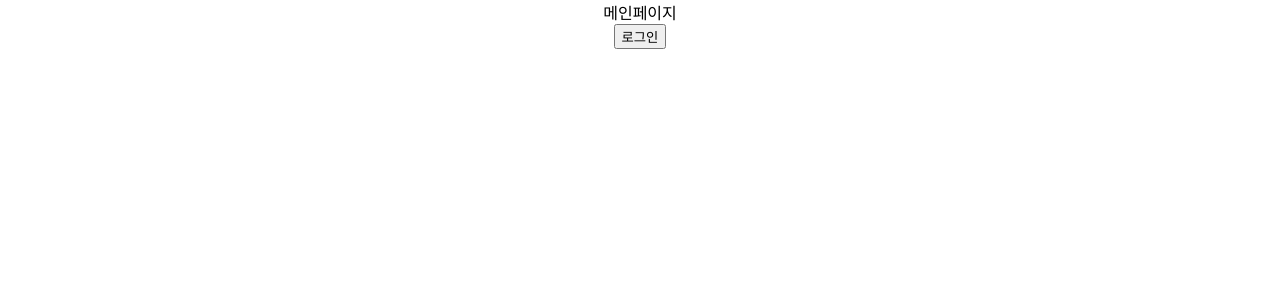
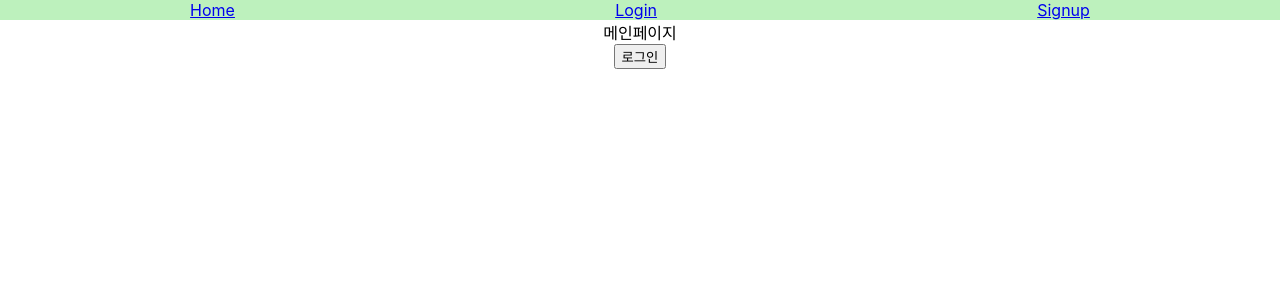
Before and after one commit to Gitaehasam/fishingKingOfToday, a React (Create React App) app: page / in a window 1280 px wide. Shown: the top 300 px of the page. Built offline with nearby package versions, Linux system fonts and the light colour scheme.

Commit message:
Nav라도 만들었습니다.

```diff
--- a/src/App.jsx
+++ b/src/App.jsx
@@ -3,11 +3,13 @@ import "./App.css";
 import Home from "./pages/Home";
 import Signup from "./pages/Signup";
 import LoginPage from "./pages/LoginPage";
+import Navbar from "./pages/NavBar";
 
 function App() {
   return (
     <div className="App">
       <BrowserRouter>
+        <Navbar />
         <Routes>
           <Route path="/" element={<Home />} />
           <Route path="/login" element={<LoginPage />} />
--- /dev/null
+++ b/src/pages/NavBar.jsx
@@ -0,0 +1,17 @@
+import React from "react";
+import { Link } from "react-router-dom";
+import "./Navbar.css"
+
+function Navbar() {
+  return (
+    <div>
+      <nav>
+        <Link to={"/"}>Home</Link>
+        <Link to={"/login"}>Login</Link>
+        <Link to={"/signup"}>Signup</Link>
+      </nav>
+    </div>
+  )
+}
+
+export default Navbar
--- /dev/null
+++ b/src/pages/Navbar.css
@@ -0,0 +1,6 @@
+nav {
+  width: 100%;
+  background-color: rgb(189, 241, 189);
+  display: flex;
+  justify-content: space-around;
+}
```
Also changed, not shown: src/pages/Nav.jsx (deleted).
